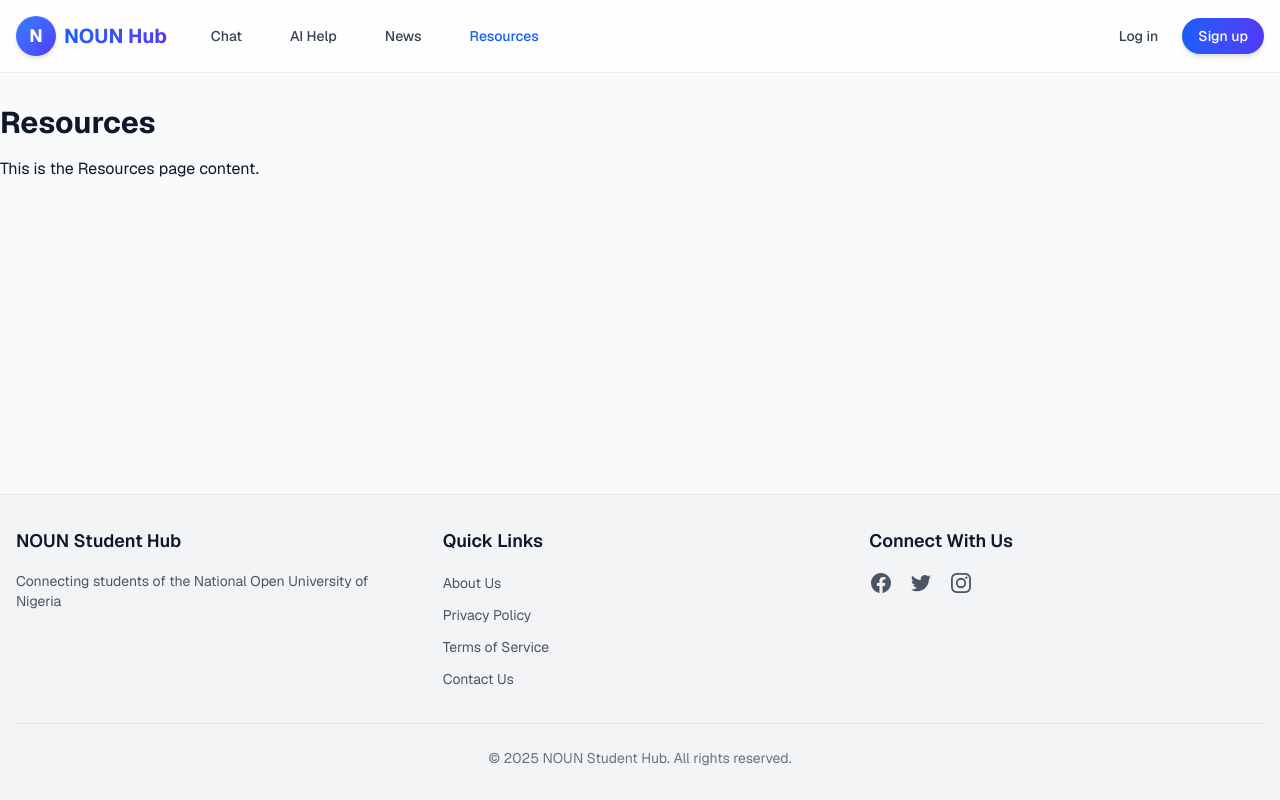
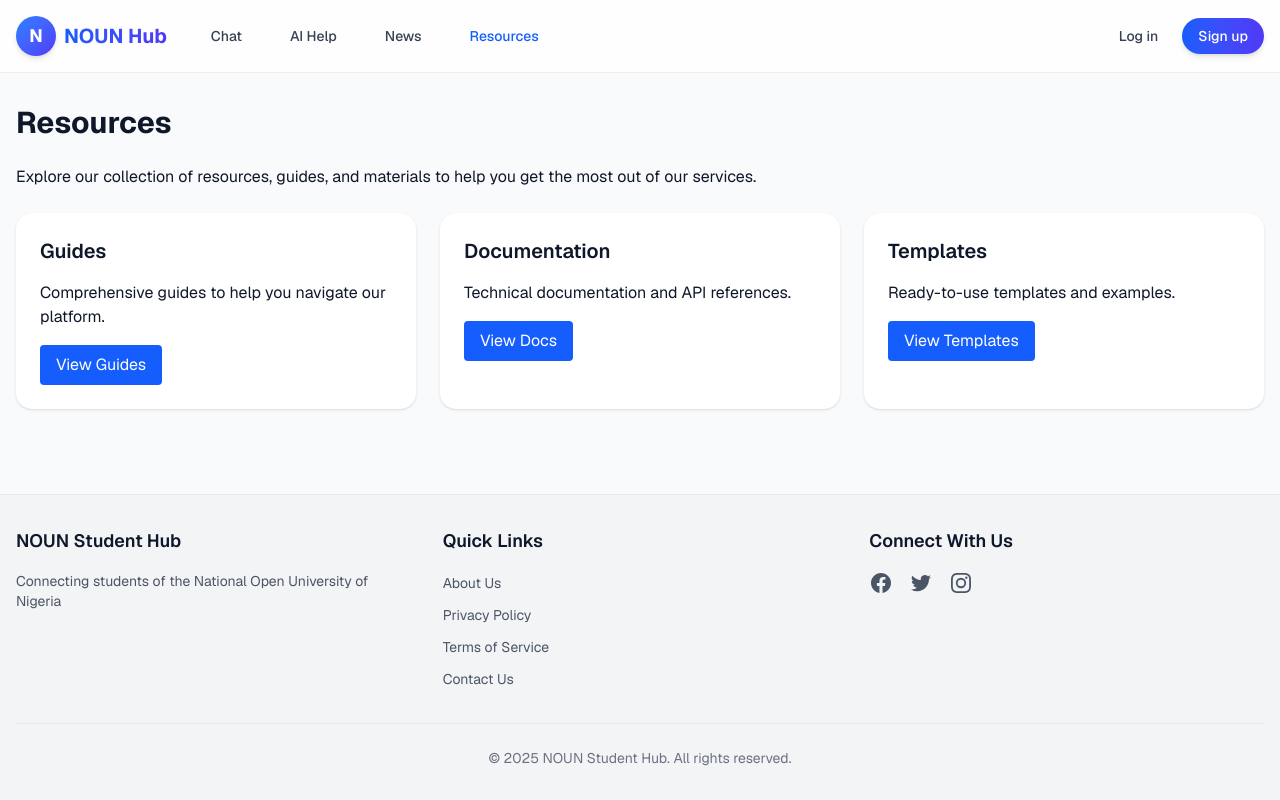
Before and after one commit to NOUNlogic/nounlogic.top, a Next.js app: page /resources in a window 1280 px wide. Built offline with nearby package versions, Linux system fonts and the light colour scheme.

Commit message:
🛂 Implemented improvements to AI help page and resource management in application.

```diff
--- a/src/app/ai-help/page.tsx
+++ b/src/app/ai-help/page.tsx
@@ -4,6 +4,7 @@
 import AnimatedElement from '@/components/ui/animated-element';
 import ModernCard from '@/components/ui/modern-card';
 import ModernButton from '@/components/ui/modern-button';
+import React from 'react';
 
 type Message = {
   id: string;
@@ -20,11 +21,22 @@
   "The assignment for BIO304 is due next Friday. Make sure to include both the practical report and the theoretical analysis in your submission.",
 ];
 
+export const metadata = {
+  title: 'AI Help',
+  description: 'Get AI-powered assistance',
+};
+
 export default function AIHelpPage() {
   return (
-    <div className="container mx-auto py-8">
-      <h1 className="text-3xl font-bold mb-4">AI Help</h1>
-      <p>Welcome to the AI Help section. How can we assist you today?</p>
+    <div className="container mx-auto px-4 py-8">
+      <h1 className="text-3xl font-bold mb-6">AI Help Center</h1>
+      <p className="mb-4">
+        Welcome to our AI Help section. Here you can find resources and assistance powered by artificial intelligence.
+      </p>
+      <div className="bg-gray-50 p-6 rounded-lg shadow-sm">
+        <h2 className="text-xl font-semibold mb-4">How can we assist you today?</h2>
+        <p>Content for the AI Help page coming soon...</p>
+      </div>
     </div>
   );
 }
--- a/src/app/news/page.tsx
+++ b/src/app/news/page.tsx
@@ -5,6 +5,12 @@
 import ModernCard from '@/components/ui/modern-card';
 import ScrollReveal from '@/components/ui/scroll-reveal';
 import ModernButton from '@/components/ui/modern-button';
+import React from 'react';
+
+export const metadata = {
+  title: 'News',
+  description: 'Latest news and updates',
+};
 
 type NewsItem = {
   id: string;
@@ -99,9 +105,24 @@
   const featuredNews = newsItems.find(item => item.featured);
 
   return (
-    <div className="container mx-auto py-8">
-      <h1 className="text-3xl font-bold mb-4">News</h1>
-      <p>This is the News page content.</p>
+    <div className="container mx-auto px-4 py-8">
+      <h1 className="text-3xl font-bold mb-6">Latest News</h1>
+      <p className="mb-4">
+        Stay updated with the latest announcements, articles, and news from our team.
+      </p>
+      <div className="space-y-6">
+        <article className="bg-white p-6 rounded-lg shadow-sm">
+          <h2 className="text-xl font-semibold mb-2">News Article Title</h2>
+          <p className="text-sm text-gray-500 mb-4">Published on: June 10, 2023</p>
+          <p>News content coming soon...</p>
+        </article>
+
+        <article className="bg-white p-6 rounded-lg shadow-sm">
+          <h2 className="text-xl font-semibold mb-2">Another News Article</h2>
+          <p className="text-sm text-gray-500 mb-4">Published on: May 28, 2023</p>
+          <p>More news content coming soon...</p>
+        </article>
+      </div>
     </div>
   );
 }
--- a/src/app/resources/page.tsx
+++ b/src/app/resources/page.tsx
@@ -5,6 +5,12 @@
 import ModernButton from '@/components/ui/modern-button';
 import AnimatedElement from '@/components/ui/animated-element';
 import ScrollReveal from '@/components/ui/scroll-reveal';
+import React from 'react';
+
+export const metadata = {
+  title: 'Resources',
+  description: 'Helpful resources and materials',
+};
 
 type ResourceType = 'Course Material' | 'Past Question' | 'Textbook' | 'Guide' | 'Template' | 'Video';
 type ResourceFaculty = 'All' | 'Science' | 'Arts' | 'Business' | 'Law' | 'Education' | 'Social Sciences' | 'Engineering';
@@ -205,9 +211,37 @@
   };
 
   return (
-    <div className="container mx-auto py-8">
-      <h1 className="text-3xl font-bold mb-4">Resources</h1>
-      <p>This is the Resources page content.</p>
+    <div className="container mx-auto px-4 py-8">
+      <h1 className="text-3xl font-bold mb-6">Resources</h1>
+      <p className="mb-6">
+        Explore our collection of resources, guides, and materials to help you get the most out of our services.
+      </p>
+
+      <div className="grid grid-cols-1 md:grid-cols-2 lg:grid-cols-3 gap-6">
+        <div className="bg-white p-6 rounded-lg shadow-sm">
+          <h2 className="text-xl font-semibold mb-4">Guides</h2>
+          <p>Comprehensive guides to help you navigate our platform.</p>
+          <button className="mt-4 px-4 py-2 bg-blue-600 text-white rounded hover:bg-blue-700">
+            View Guides
+          </button>
+        </div>
+
+        <div className="bg-white p-6 rounded-lg shadow-sm">
+          <h2 className="text-xl font-semibold mb-4">Documentation</h2>
+          <p>Technical documentation and API references.</p>
+          <button className="mt-4 px-4 py-2 bg-blue-600 text-white rounded hover:bg-blue-700">
+            View Docs
+          </button>
+        </div>
+
+        <div className="bg-white p-6 rounded-lg shadow-sm">
+          <h2 className="text-xl font-semibold mb-4">Templates</h2>
+          <p>Ready-to-use templates and examples.</p>
+          <button className="mt-4 px-4 py-2 bg-blue-600 text-white rounded hover:bg-blue-700">
+            View Templates
+          </button>
+        </div>
+      </div>
     </div>
   );
 }
```
